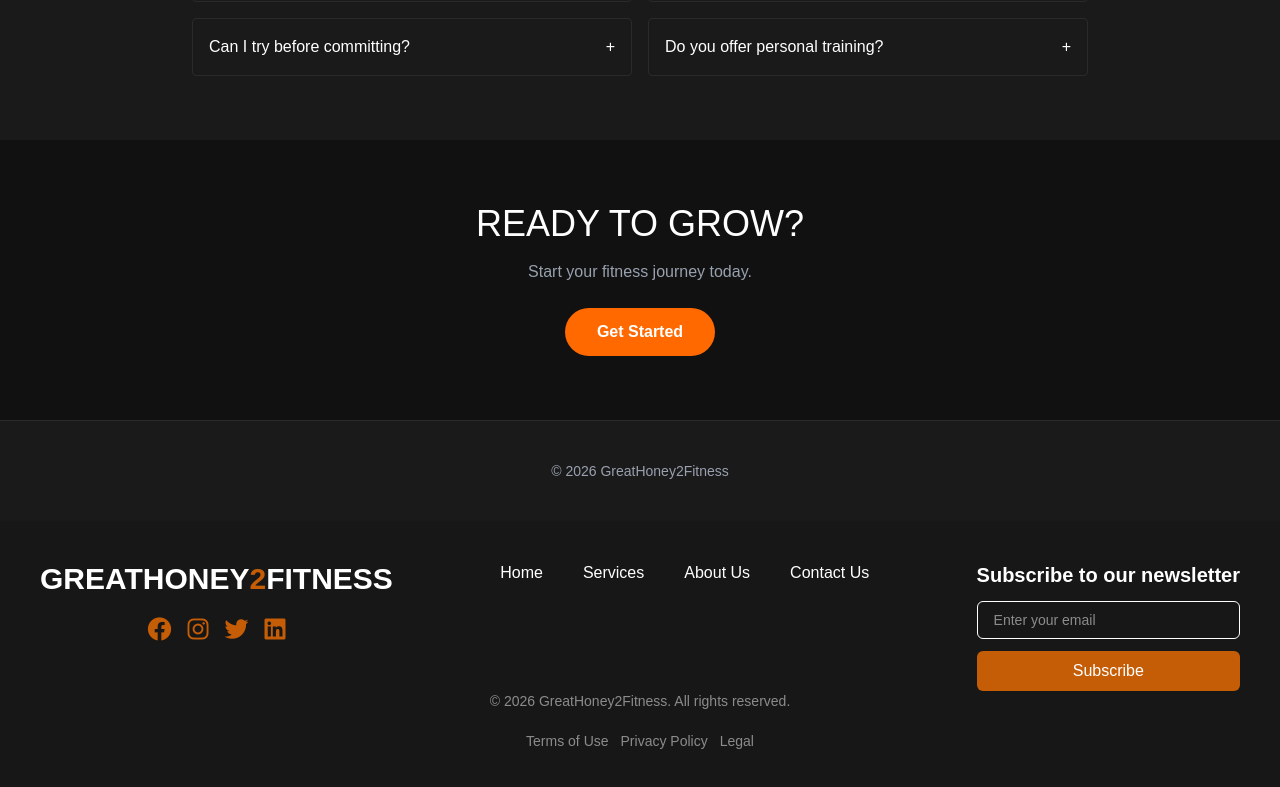
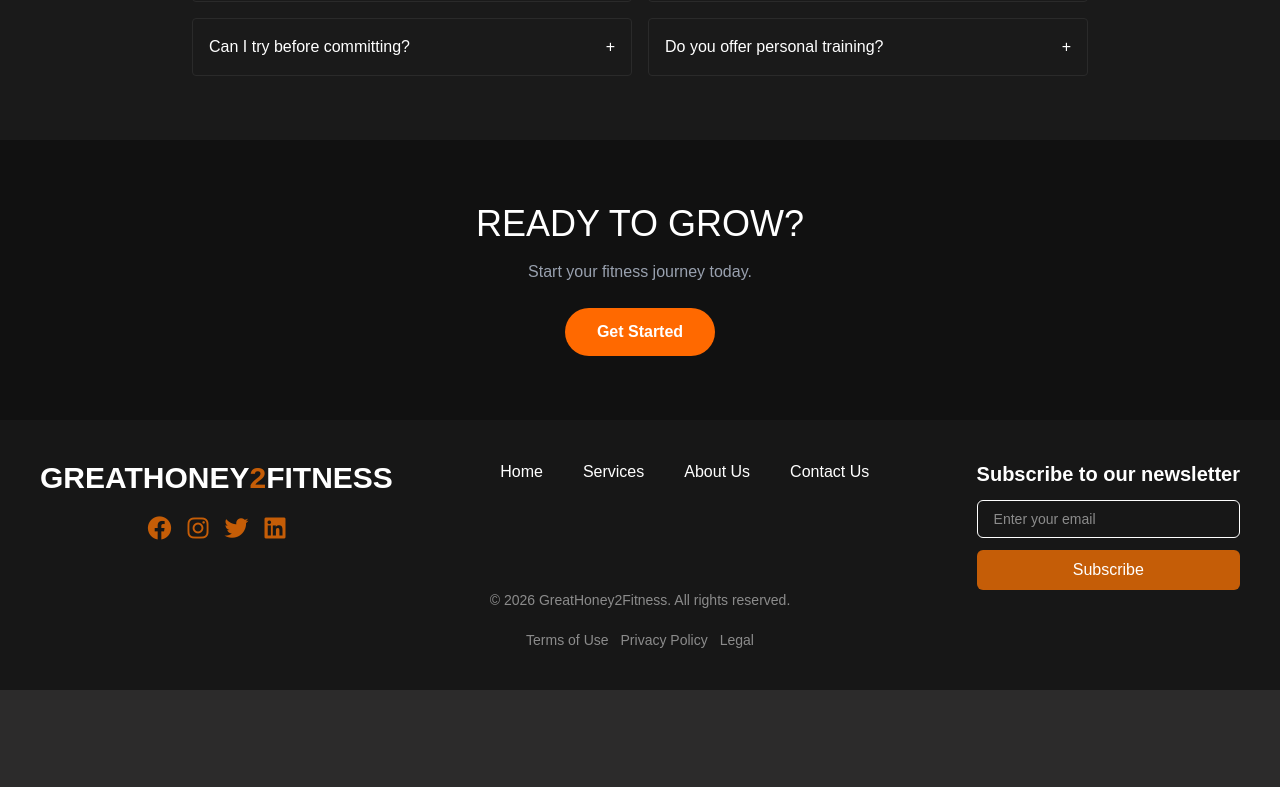
Before and after one commit to Osemensilas/gym01, a Next.js app: page /contact-us in a window 1280 px wide. Shown: the part 1246-2033 px from the top of the page. After the commit the page ends 1936 px from the top, so only its background shows below. Built offline with nearby package versions, Linux system fonts and the light colour scheme.

Commit message:
New Commit

```diff
--- a/app/contact-us/page.tsx
+++ b/app/contact-us/page.tsx
@@ -146,13 +146,6 @@ const ContactPage = () => {
         </button>
       </section>
 
-      {/* FOOTER */}
-      <footer className="bg-[#1a1a1a] border-t border-[#2a2a2a] px-6 md:px-20 py-10">
-        <p className="text-gray-400 text-sm text-center">
-          © 2026 GreatHoney2Fitness
-        </p>
-      </footer>
-
       {/* Tailwind Reusable Styles */}
       <style jsx>{`
         .input {
```
